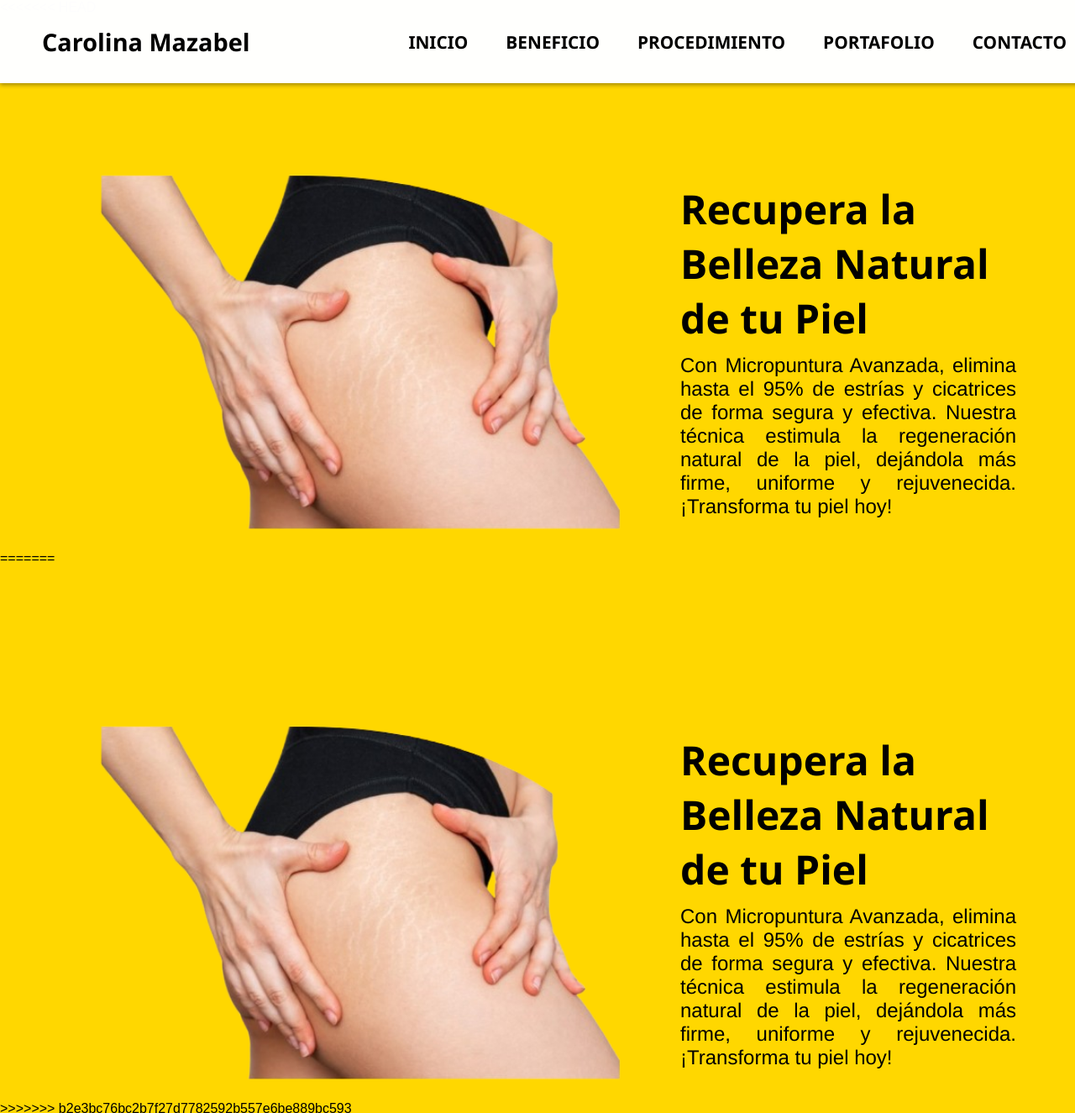
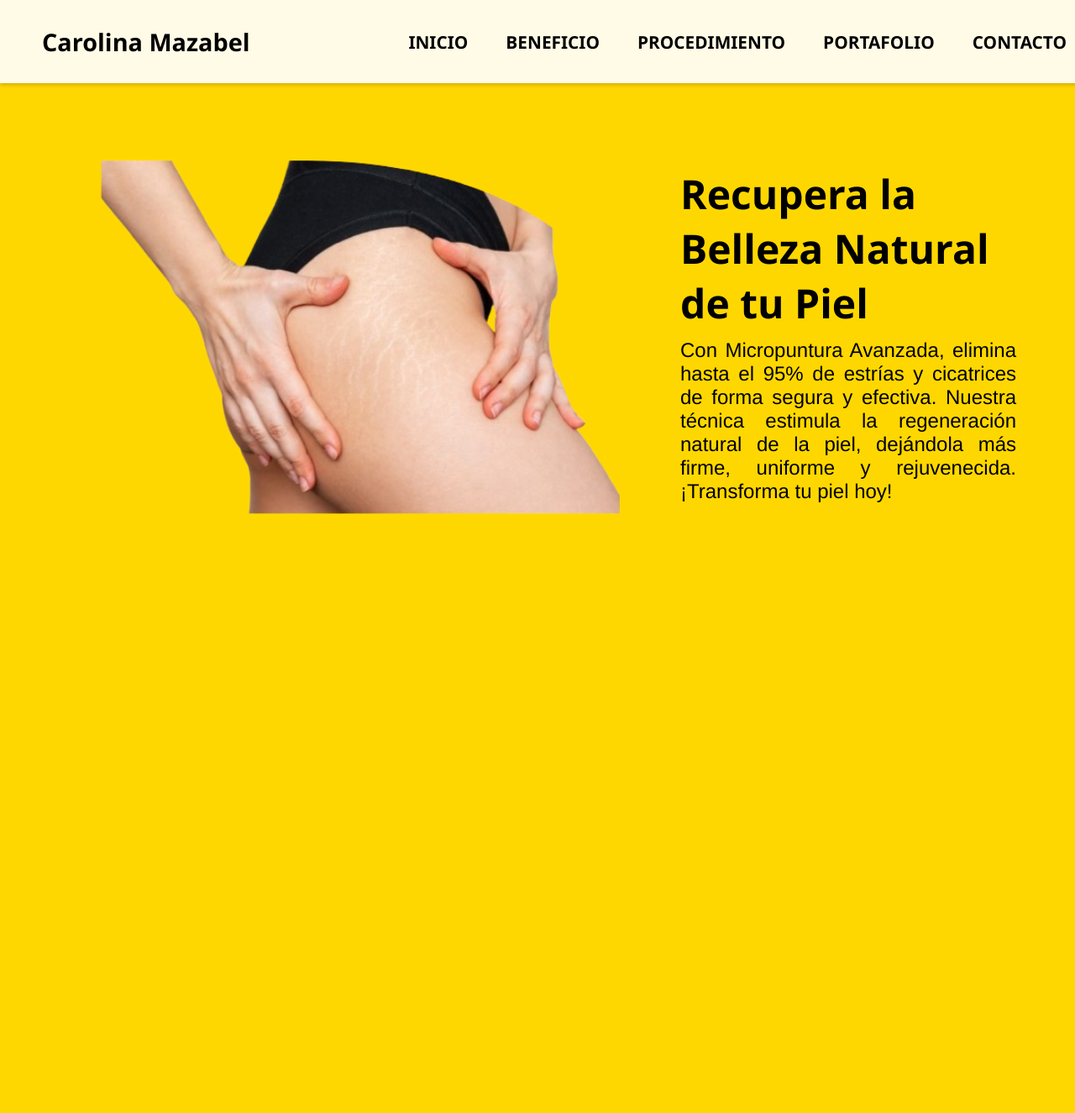
Before and after one commit to CarolinaMazabel/Carolina-Mazabel, a plain HTML site: page Index.html in a window 1280 px wide. Shown: the top 1325 px of the page at 84% size. After the commit the page ends 800 px from the top, so only its background shows below. Drawn offline with Linux system fonts and the light colour scheme.

Commit message:
nuevo
nuevo

```diff
--- a/Index.html
+++ b/Index.html
@@ -1,4 +1,3 @@
-<<<<<<< HEAD
 <!DOCTYPE html>
 <html lang="es">
 <head>
@@ -38,48 +37,3 @@
     <div class="forma-irregular"></div>
 </body>
 </html>
-
-
-=======
-<!DOCTYPE html>
-<html lang="es">
-<head>
-    <meta charset="UTF-8">
-    <meta name="viewport" content="width=device-width, initial-scale=1.0">
-    <title>Carolina Mazabel</title>
-    <link rel="stylesheet" href="Stilos/PaginaPrincipal.css">
-</head>
-<body>
-    <header>
-        <div class="header-content">
-            <h1>Carolina Mazabel</h1>
-            <nav class="menu">
-                <ul>
-                    <li><a href="#">INICIO</a></li>
-                    <li><a href="#">BENEFICIO</a></li>
-                    <li><a href="#">PROCEDIMIENTO</a></li>
-                    <li><a href="#">PORTAFOLIO</a></li>
-                    <li><a href="#">CONTACTO</a></li>
-                </ul>
-            </nav>
-        </div>
-    </header>
-
-    <main>
-        <section class="content">
-            <img src="Imagenes/imagen1.png" alt="Imagen Micropuntura">
-            <div class="text-content">
-                <h2>Recupera la Belleza Natural de tu Piel</h2>
-                <p>Con Micropuntura Avanzada, elimina hasta el 95% de estrías y cicatrices de forma segura y efectiva. Nuestra técnica estimula la regeneración natural de la piel, dejándola más firme, uniforme y rejuvenecida. ¡Transforma tu piel hoy!</p>
-            </div>
-        </section>
-    </main>
-
-    <!-- Figuras decorativas -->
-    <div class="esferas"></div>
-    <div class="forma-irregular"></div>
-</body>
-</html>
-
-
->>>>>>> b2e3bc76bc2b7f27d7782592b557e6be889bc593
```
